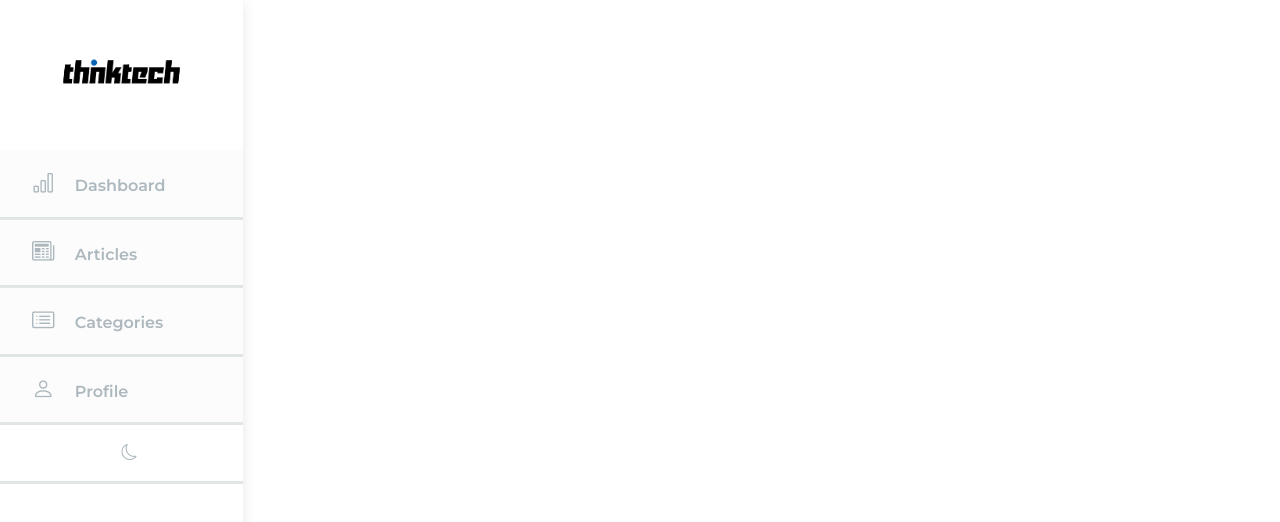
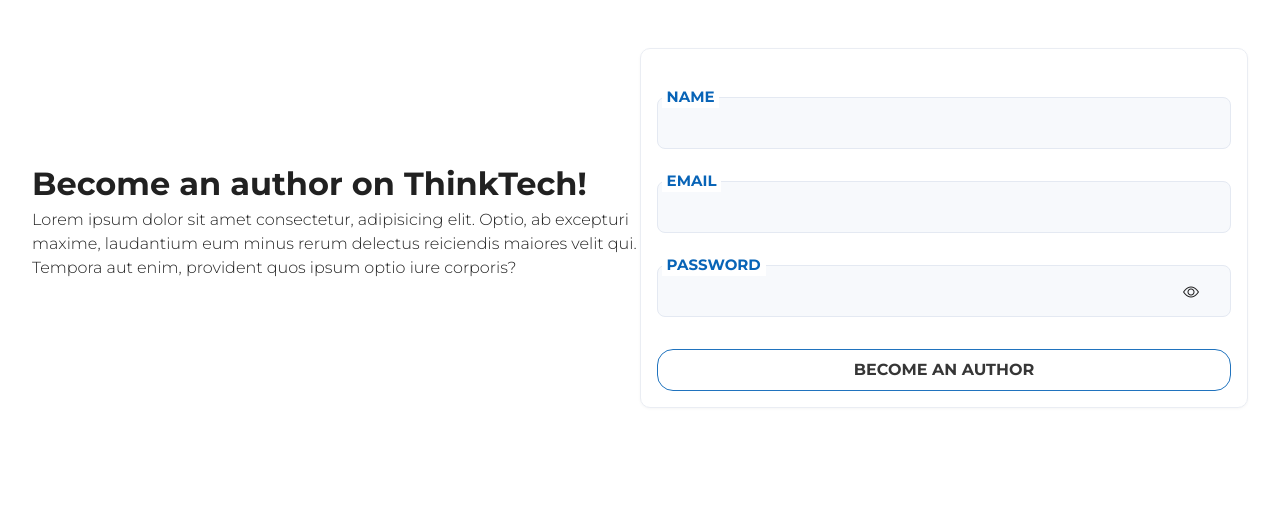
Before and after one commit to danLeBrown/admin-thinktech, a Nuxt app: page /create-account in a window 1280 px wide. Shown: the top 522 px of the page. Built offline with nearby package versions, Linux system fonts and the light colour scheme.

Commit message:
feat: create account

```diff
--- /dev/null
+++ b/pages/create-account.vue
@@ -0,0 +1,75 @@
+<template>
+  <div>
+    <div class="form-container">
+      <div class="flex-container">
+        <div style="justify-self: center">
+          <h1>Become an author on ThinkTech!</h1>
+          <p>
+            Lorem ipsum dolor sit amet consectetur, adipisicing elit. Optio, ab
+            excepturi maxime, laudantium eum minus rerum delectus reiciendis
+            maiores velit qui. Tempora aut enim, provident quos ipsum optio iure
+            corporis?
+          </p>
+        </div>
+        <form action="">
+          <div class="input-div">
+            <label for="" class="active">Name</label>
+            <input v-model="user.name" type="text" name="name" />
+          </div>
+          <div class="input-div">
+            <label for="" class="active">Email</label>
+            <input v-model="user.email" type="email" name="email" />
+          </div>
+          <div class="input-div">
+            <label for="" class="active">Password</label>
+            <input
+              v-model="user.password"
+              :type="!password.show ? 'password' : 'text'"
+              name="password"
+            />
+            <button
+              type="button"
+              class="toggle-btn"
+              @click="togglePasswordState"
+            >
+              <span v-if="!password.show"><i class="bi bi-eye"></i></span>
+              <span v-else><i class="bi bi-eye-slash"></i></span>
+            </button>
+          </div>
+          <button type="submit" class="btn">Become An Author</button>
+        </form>
+      </div>
+    </div>
+  </div>
+</template>
+
+<script>
+import User from '~/assets/js/api/User'
+export default {
+  name: 'CreateAccount',
+  data() {
+    return {
+      user: {
+        name: '',
+        email: '',
+        password: '',
+      },
+      password: {
+        show: false,
+      },
+    }
+  },
+  methods: {
+    togglePasswordState() {
+      return (this.password.show = !this.password.show)
+    },
+    async register() {
+      this.loading = true
+      await User.register(this.user)
+      this.loading = false
+    },
+  },
+}
+</script>
+
+<style scoped></style>
```
Also changed, not shown: plugins/vue-google-oauth2.js (added, +11 -0 lines).
